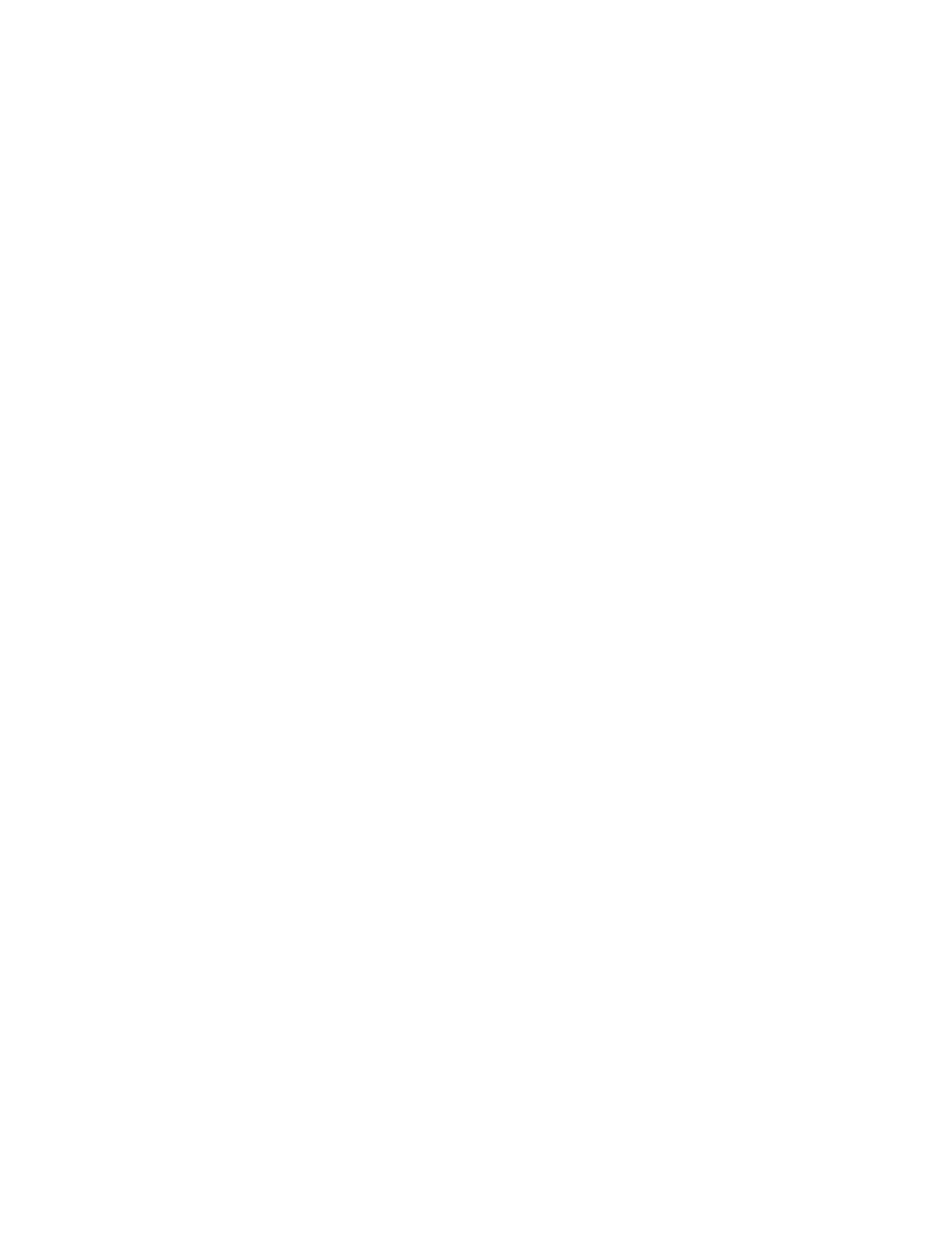
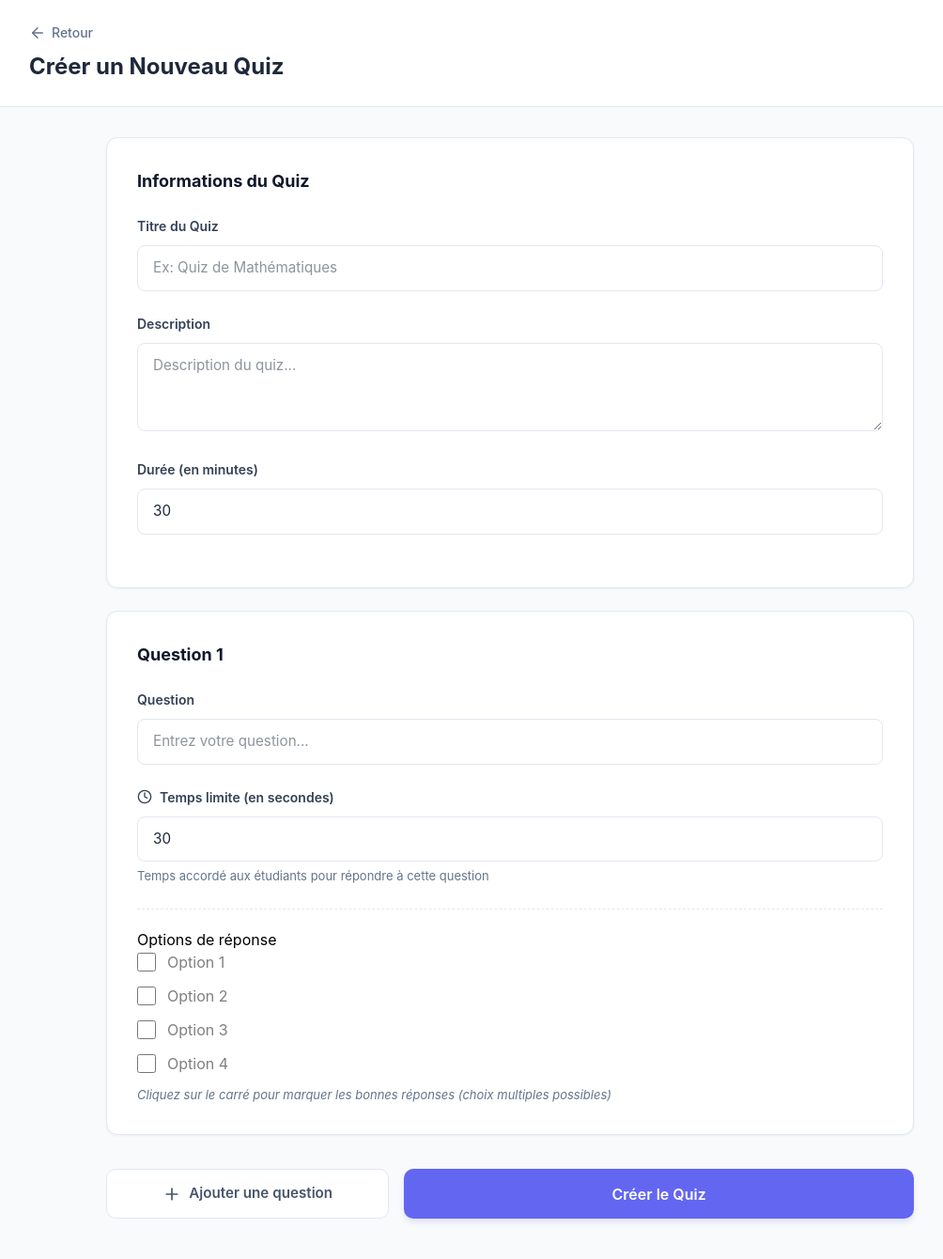
Before and after one commit to ferdaousckr/Online-QCM-Evaluation-System, a React (Vite) app in the folder client/: page /create-quiz in a window 1280 px wide. Before the commit this address had no page. Shown: the top 1340 px of the page at 94% size, without its empty margins (97-1101 px from the left). Before the commit the page ends 800 px from the top, so only its background shows below. Built offline with nearby package versions, Linux system fonts and the light colour scheme.

Commit message:
Add Quiz Creation interface and link it to Professor Dashboard

```diff
--- a/client/src/App.jsx
+++ b/client/src/App.jsx
@@ -1,6 +1,7 @@
 import { BrowserRouter, Routes, Route } from 'react-router-dom';
 import LoginView from './components/LoginView';
 import ProfessorDashboard from './components/ProfessorDashboard';
+import CreateQuiz from './components/CreateQuiz';
 
 function App() {
   return (
@@ -11,6 +12,9 @@ function App() {
 
         {/* Route for the Professor Dashboard */}
         <Route path="/prof-dashboard" element={<ProfessorDashboard />} />
+
+        {/* Route for the create quiz page */}
+        <Route path="/create-quiz" element={<CreateQuiz />} />
       </Routes>
     </BrowserRouter>
   );
--- /dev/null
+++ b/client/src/components/CreateQuiz.css
@@ -0,0 +1,180 @@
+/* CreateQuiz.css - Matches Professor Dashboard Typography */
+
+.create-quiz-container {
+  background-color: #f8fafc;
+  min-height: 100vh;
+  padding-bottom: 60px;
+  font-family: 'Inter', system-ui, -apple-system, sans-serif;
+}
+
+/* Header Section */
+.create-quiz-header {
+  background: white;
+  padding: 24px 10%;
+  border-bottom: 1px solid #e2e8f0;
+  margin-bottom: 32px;
+}
+
+.back-button {
+  display: flex;
+  align-items: center;
+  gap: 6px;
+  background: none;
+  border: none;
+  color: #64748b; /* Grey sub-text color from dashboard */
+  cursor: pointer;
+  font-size: 0.875rem; /* 14px */
+  font-weight: 500;
+  padding: 0;
+  margin-bottom: 8px;
+  transition: color 0.2s;
+}
+
+.back-button:hover {
+  color: #1e293b;
+}
+
+.create-quiz-header h1 {
+  font-size: 1.5rem; /* Matches "Gestion des Quiz" size */
+  font-weight: 700;
+  color: #1e293b;
+  margin: 0;
+}
+
+/* Main Content Layout */
+.create-quiz-content {
+  max-width: 900px;
+  margin: 0 auto;
+  display: flex;
+  flex-direction: column;
+  gap: 24px;
+  padding: 0 20px;
+}
+
+/* Card Styling */
+.quiz-card {
+  background: white;
+  padding: 32px;
+  border-radius: 12px;
+  border: 1px solid #e2e8f0;
+  box-shadow: 0 1px 3px rgba(0, 0, 0, 0.05);
+}
+
+.quiz-card h2,
+.quiz-card h3 {
+  font-size: 1.125rem; /* Matches "Quiz de Mathématiques" */
+  font-weight: 700;
+  color: #0f172a;
+  margin-bottom: 24px;
+}
+
+/* Form Groups */
+.input-group {
+  margin-bottom: 24px;
+}
+
+.input-group label {
+  display: flex;
+  align-items: center;
+  gap: 8px;
+  font-size: 0.875rem; /* Matches dashboard stat labels */
+  font-weight: 600;
+  margin-bottom: 10px;
+  color: #334155;
+}
+
+.input-group input,
+.input-group textarea {
+  width: 100%;
+  padding: 12px 16px;
+  border: 1.5px solid #e2e8f0;
+  border-radius: 8px;
+  font-size: 0.95rem;
+  color: #1e293b;
+  transition: border-color 0.2s, box-shadow 0.2s;
+}
+
+.input-group input:focus,
+.input-group textarea:focus {
+  outline: none;
+  border-color: #6366f1; /* Purple-ish glow to match your buttons */
+  box-shadow: 0 0 0 3px rgba(99, 102, 241, 0.1);
+}
+
+/* Helper & Small Text */
+.helper-text {
+  font-size: 0.8125rem; /* 13px */
+  color: #64748b;
+  margin-top: 6px;
+}
+
+.italic {
+  font-style: italic;
+}
+
+/* Options Section */
+.options-section {
+  margin-top: 20px;
+  padding-top: 20px;
+  border-top: 1px dashed #e2e8f0;
+}
+
+.option-row {
+  display: flex;
+  align-items: center;
+  gap: 12px;
+  margin-bottom: 12px;
+}
+
+.correct-checkbox {
+  width: 20px;
+  height: 20px;
+  cursor: pointer;
+  accent-color: #6366f1;
+}
+
+/* Action Footer */
+.action-footer {
+  display: flex;
+  gap: 16px;
+  margin-top: 12px;
+}
+
+.add-question-btn {
+  flex: 1;
+  display: flex;
+  align-items: center;
+  justify-content: center;
+  gap: 8px;
+  background: white;
+  border: 1.5px solid #e2e8f0;
+  padding: 14px;
+  border-radius: 10px;
+  font-weight: 600;
+  font-size: 0.95rem;
+  color: #475569;
+  cursor: pointer;
+  transition: all 0.2s;
+}
+
+.add-question-btn:hover {
+  background: #f1f5f9;
+  border-color: #cbd5e1;
+}
+
+.submit-quiz-btn {
+  flex: 2;
+  background: #6366f1; /* Matches the "+ Nouveau Quiz" Button color */
+  color: white;
+  border: none;
+  border-radius: 10px;
+  font-weight: 600;
+  font-size: 1rem;
+  cursor: pointer;
+  box-shadow: 0 4px 6px -1px rgba(99, 102, 241, 0.2);
+  transition: opacity 0.2s;
+}
+
+.submit-quiz-btn:hover {
+  opacity: 0.9;
+}
--- /dev/null
+++ b/client/src/components/CreateQuiz.jsx
@@ -0,0 +1,84 @@
+import React, { useState } from 'react';
+import { ArrowLeft, Plus, Clock } from 'lucide-react';
+import { useNavigate } from 'react-router-dom';
+import './CreateQuiz.css';
+
+const CreateQuiz = () => {
+  const navigate = useNavigate();
+  const [questions, setQuestions] = useState([{ id: 1, text: '', time: 30, options: ['', '', '', ''], correctAnswers: [] }]);
+
+  const addQuestion = () => {
+    const newId = questions.length + 1;
+    setQuestions([...questions, { id: newId, text: '', time: 30, options: ['', '', '', ''], correctAnswers: [] }]);
+  };
+
+  return (
+    <div className="create-quiz-container">
+      {/* Header */}
+      <header className="create-quiz-header">
+        <button className="back-button" onClick={() => navigate('/prof-dashboard')}>
+          <ArrowLeft size={18} /> Retour
+        </button>
+        <h1>Créer un Nouveau Quiz</h1>
+      </header>
+
+      <div className="create-quiz-content">
+        {/* Section 1: Quiz General Info */}
+        <div className="quiz-card">
+          <h2>Informations du Quiz</h2>
+          <div className="input-group">
+            <label>Titre du Quiz</label>
+            <input type="text" placeholder="Ex: Quiz de Mathématiques" />
+          </div>
+          <div className="input-group">
+            <label>Description</label>
+            <textarea placeholder="Description du quiz..." rows="3"></textarea>
+          </div>
+          <div className="input-group">
+            <label>Durée (en minutes)</label>
+            <input type="number" defaultValue="30" />
+          </div>
+        </div>
+
+        {/* Section 2: Questions List */}
+        {questions.map((q, index) => (
+          <div key={q.id} className="quiz-card question-card">
+            <h3>Question {index + 1}</h3>
+
+            <div className="input-group">
+              <label>Question</label>
+              <input type="text" placeholder="Entrez votre question..." />
+            </div>
+
+            <div className="input-group">
+              <label><Clock size={16} /> Temps limite (en secondes)</label>
+              <input type="number" defaultValue={q.time} />
+              <p className="helper-text">Temps accordé aux étudiants pour répondre à cette question</p>
+            </div>
+
+            <div className="options-section">
+              <label>Options de réponse</label>
+              {q.options.map((opt, i) => (
+                <div key={i} className="option-row">
+                  <input type="checkbox" className="correct-checkbox" title="Marquer comme bonne réponse" />
+                  <input type="text" placeholder={`Option ${i + 1}`} />
+                </div>
+              ))}
+              <p className="helper-text italic">Cliquez sur le carré pour marquer les bonnes réponses (choix multiples possibles)</p>
+            </div>
+          </div>
+        ))}
+
+        {/* Action Buttons */}
+        <div className="action-footer">
+          <button className="add-question-btn" onClick={addQuestion}>
+            <Plus size={20} /> Ajouter une question
+          </button>
+          <button className="submit-quiz-btn">Créer le Quiz</button>
+        </div>
+      </div>
+    </div>
+  );
+};
+
+export default CreateQuiz;
--- a/client/src/components/ProfessorDashboard.jsx
+++ b/client/src/components/ProfessorDashboard.jsx
@@ -1,12 +1,12 @@
 import React from 'react';
-import { useNavigate } from 'react-router-dom'; // 1. Importation nécessaire
+import { useNavigate } from 'react-router-dom';
 import { Plus, LogOut, Eye, Edit2, Trash2, Copy, Clock, Users } from 'lucide-react';
 import './dashboard.css';
 
 const ProfessorDashboard = () => {
-  const navigate = useNavigate(); // 2. Initialisation du hook
+  const navigate = useNavigate();
 
-  // 3. Fonction de déconnexion
+
   const handleLogout = () => {
     navigate('/');
   };
@@ -33,7 +33,8 @@ const ProfessorDashboard = () => {
             <h2 style={{fontSize: '1.5rem', fontWeight: 700, marginBottom: '0.25rem'}}>Gestion des Quiz</h2>
             <p style={{color: '#64748b'}}>Créez et gérez vos quiz pour vos étudiants</p>
           </div>
-          <button className="new-quiz-btn">
+          {/* Change the button below to include the onClick event */}
+          <button className="new-quiz-btn" onClick={() => navigate('/create-quiz')}>
             <Plus size={20} /> Nouveau Quiz
           </button>
         </div>
```
